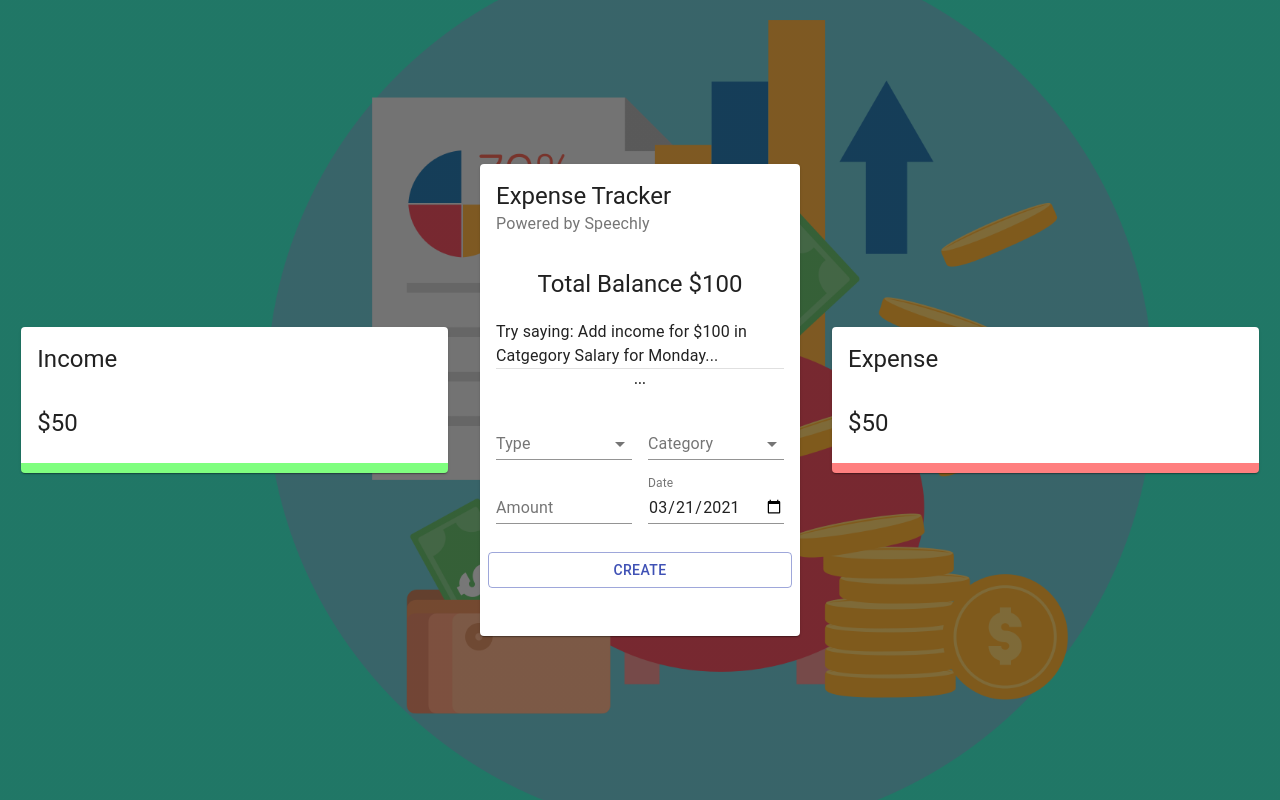
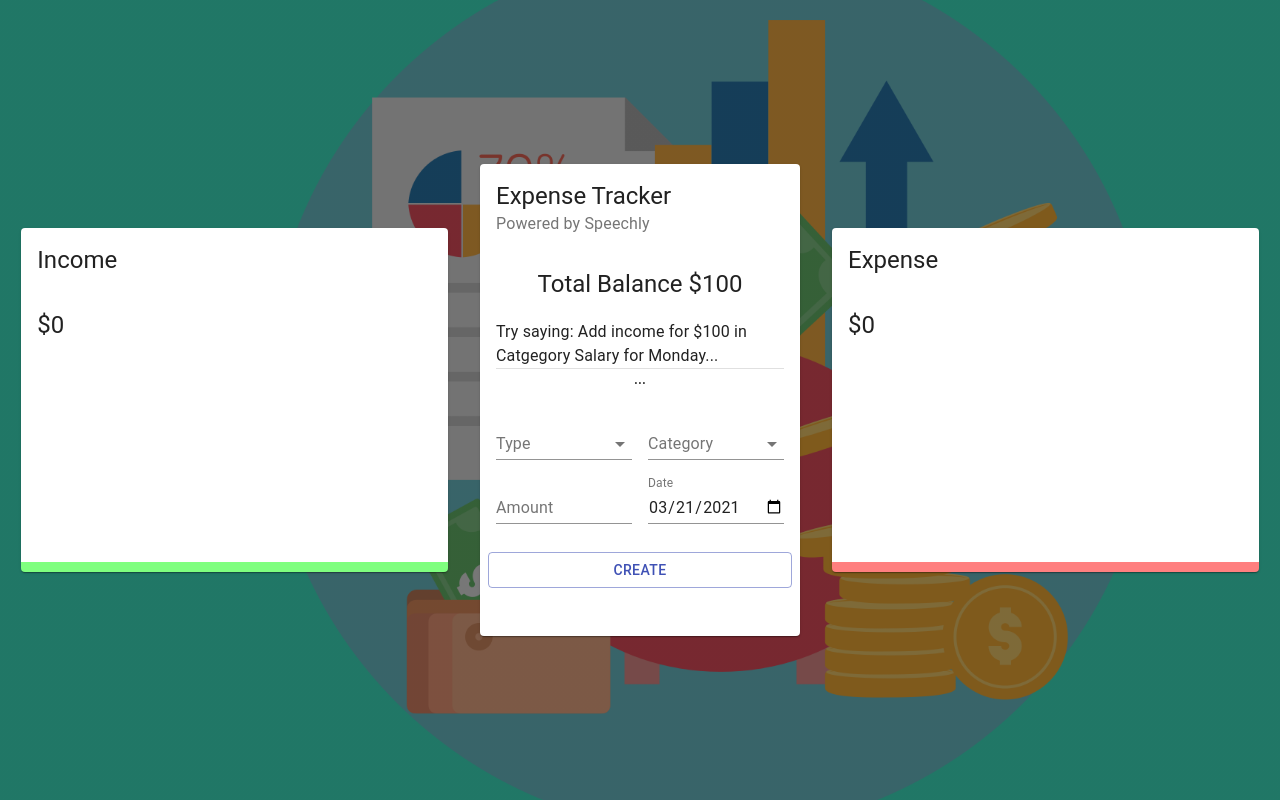
Before and after one commit to DarrenDerks/Expense-Tracker, a React (Create React App) app: page / in a window 1280 px wide. Built offline with nearby package versions, Linux system fonts and the light colour scheme.

Commit message:
Added functionality to side cards, records expense and income on doughnut chart

```diff
--- a/src/components/Details/Details.jsx
+++ b/src/components/Details/Details.jsx
@@ -1,20 +1,23 @@
 import React from "react";
 import { Card, CardHeader, CardContent, Typography } from "@material-ui/core";
 import { Doughnut } from "react-chartjs-2";
+import useTransactions from "../../useTransactions";
 
-import useStyles from "../styles";
+import useStyles from "./styles";
 
-const Details = ({ title }) => {
+const DetailsCard = ({ title }) => {
   const classes = useStyles();
+  const { total, chartData } = useTransactions(title);
 
   return (
-    <Card className={title === 'Income' ? classes.income : classes.expense}>
+    <Card className={title === "Income" ? classes.income : classes.expense}>
       <CardHeader title={title} />
       <CardContent>
-        <Typography variant="h5">$50</Typography>
+        <Typography variant="h5">${total}</Typography>
+        <Doughnut data={chartData} />
       </CardContent>
     </Card>
   );
 };
 
-export default Details;
+export default DetailsCard;
--- /dev/null
+++ b/src/useTransactions.js
@@ -0,0 +1,43 @@
+import { useContext } from "react";
+import { ExpenseTrackerContext } from "./context/context";
+
+import {
+  incomeCategories,
+  expenseCategories,
+  resetCategories,
+} from "./constants/categories";
+
+const useTransactions = (title) => {
+  resetCategories();
+  const { transactions } = useContext(ExpenseTrackerContext);
+  const transactionsPerType = transactions.filter((t) => t.type === title);
+  const total = transactionsPerType.reduce(
+    (acc, currVal) => (acc += currVal.amount),
+    0
+  );
+  const categories = title === "Income" ? incomeCategories : expenseCategories;
+
+  console.log({ transactionsPerType, total, categories });
+
+  transactionsPerType.forEach((t) => {
+    const category = categories.find((c) => c.type === t.category);
+
+    if (category) category.amount += t.amount;
+  });
+
+  const filteredCategories = categories.filter((c) => c.amount > 0);
+
+  const chartData = {
+    datasets: [
+      {
+        data: filteredCategories.map((c) => c.amount),
+        backgroundColor: filteredCategories.map((c) => c.color),
+      },
+    ],
+    labels: filteredCategories.map((c) => c.type),
+  };
+
+  return { total, chartData };
+};
+
+export default useTransactions;
```
Also changed, not shown: src/components/Details/styles.js (renamed from src/components/styles.js).
